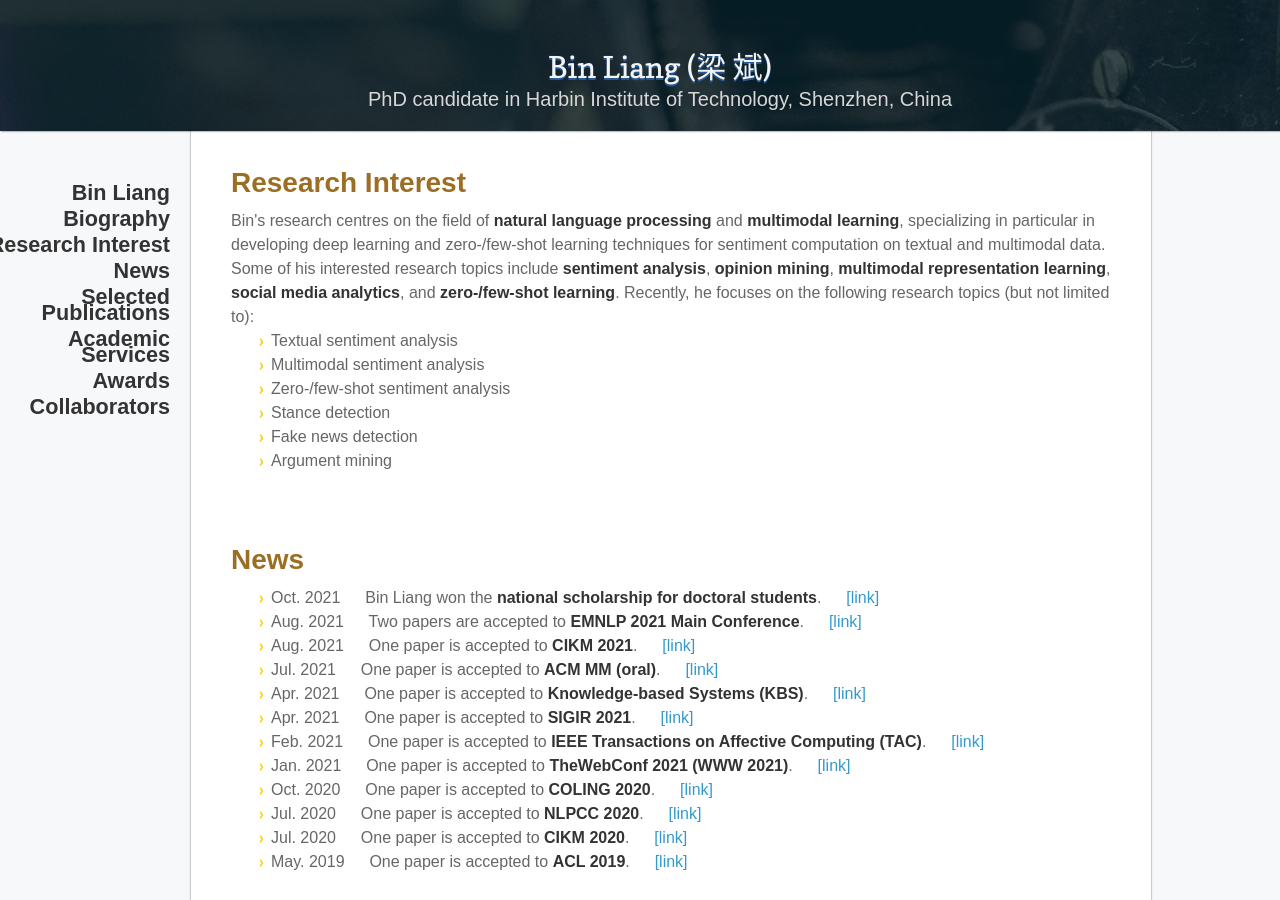
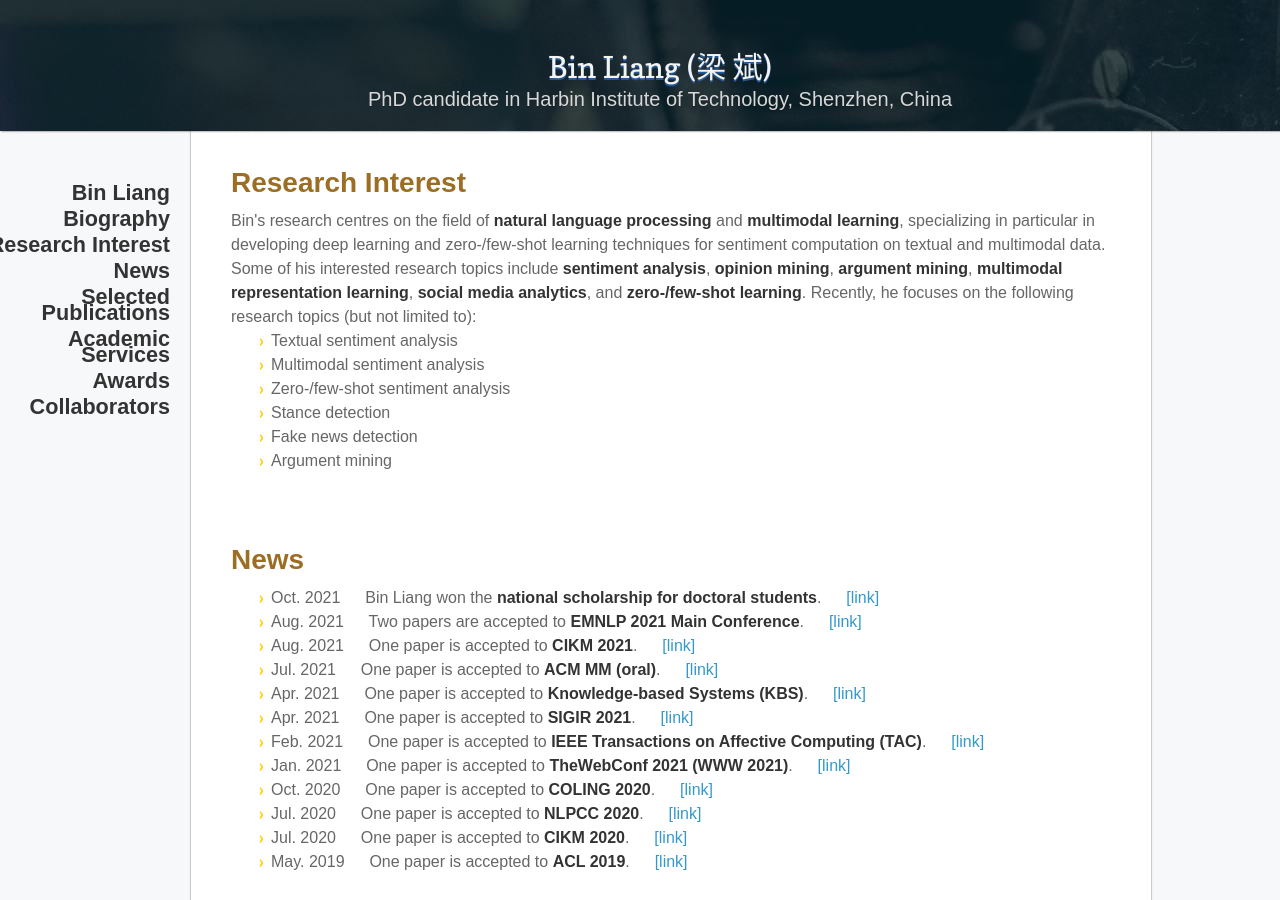
Before and after one commit to BinLiang-NLP/BinLiang-NLP.github.io, a Jekyll site: the page built from index.md, in a window 1280 px wide and 900 px high, scrolled down 552 px. Built offline with Jekyll 4.4.1, drawn with Linux system fonts in a browser that asks for light colours; nearby versions of some CDN libraries; our own code applies the rules of GitHub Pages for plain Markdown files.

Commit message:
Update index.md

```diff
--- a/index.md
+++ b/index.md
@@ -31,7 +31,7 @@
   <tr>
     <td width="100%">
       <h1>Research Interest</h1>
-      Bin's research centres on the field of <strong>natural language processing</strong> and <strong>multimodal learning</strong>, specializing in particular in developing deep learning and zero-/few-shot learning techniques for sentiment computation on textual and multimodal data. Some of his interested research topics include <strong>sentiment analysis</strong>, <strong>opinion mining</strong>, <strong>multimodal representation learning</strong>, <strong>social media analytics</strong>, and <strong>zero-/few-shot learning</strong>. Recently, he focuses on the following research topics (but not limited to):
+      Bin's research centres on the field of <strong>natural language processing</strong> and <strong>multimodal learning</strong>, specializing in particular in developing deep learning and zero-/few-shot learning techniques for sentiment computation on textual and multimodal data. Some of his interested research topics include <strong>sentiment analysis</strong>, <strong>opinion mining</strong>, <strong>argument mining</strong>, <strong>multimodal representation learning</strong>, <strong>social media analytics</strong>, and <strong>zero-/few-shot learning</strong>. Recently, he focuses on the following research topics (but not limited to):
 <ul>
 <li>Textual sentiment analysis</li>
 <li>Multimodal sentiment analysis</li>
```
